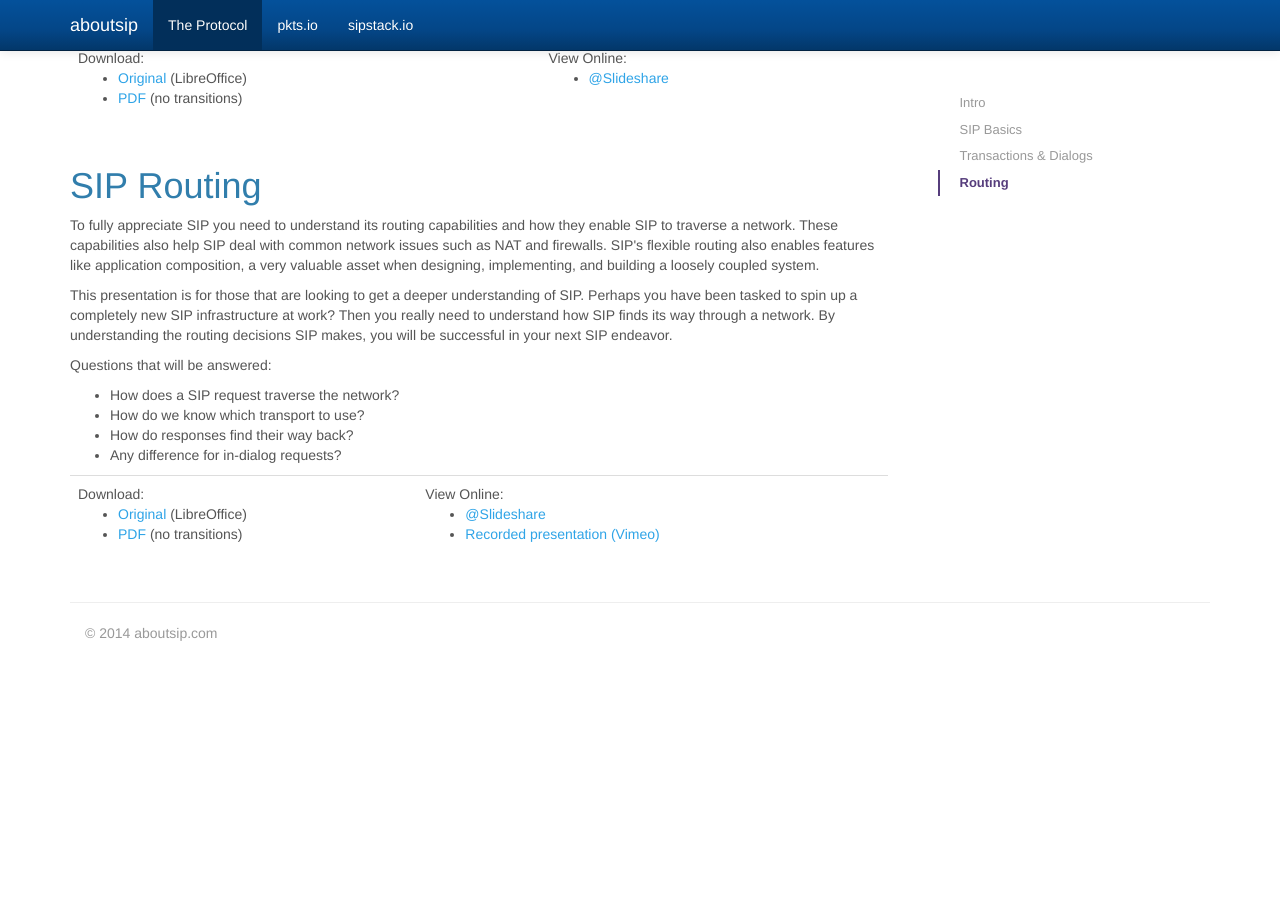
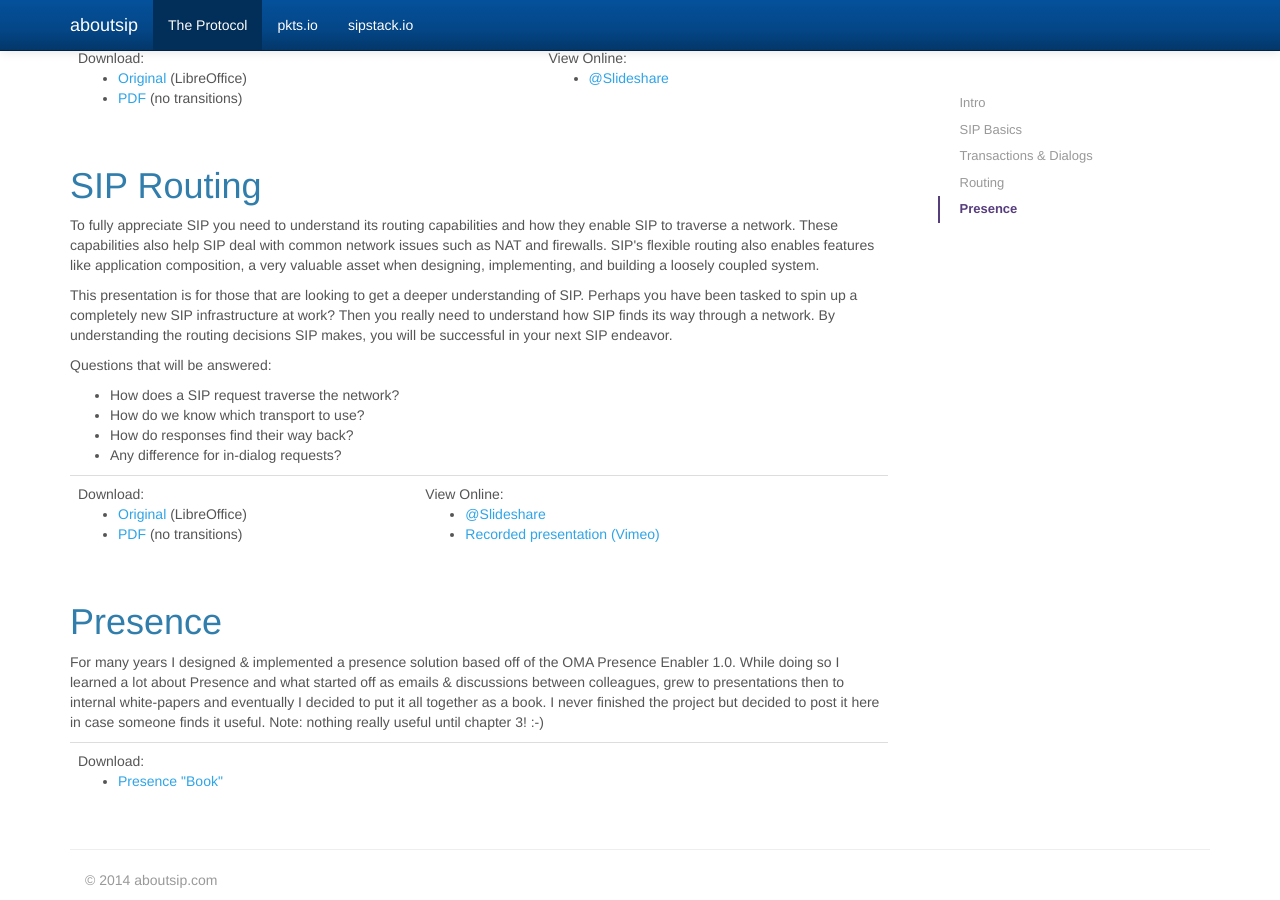
Before and after one commit to aboutsip/aboutsip.github.io, a Jekyll site: the page built from sip.html, in a window 1280 px wide and 900 px high, scrolled down 887 px. Built offline with Jekyll 4.4.1, drawn with Linux system fonts in a browser that asks for light colours; Markdown is read by kramdown in place of the engine named in the settings; before the commit the page ends 1540 px from its top, so only the background shows below that.

Commit message:
added my so-called book about presence in case anyone would be interested

```diff
--- a/_includes/sip.html
+++ b/_includes/sip.html
@@ -5,6 +5,7 @@
          <li><a href="#sipBasics">SIP Basics</a></li>
          <li><a href="#transactionsAndDialogs">Transactions &amp; Dialogs</a></li>
          <li><a href="#routing">Routing</a></li>
+         <li><a href="#presence">Presence</a></li>
       </ul>
    </div>
 </div>
--- a/sip.html
+++ b/sip.html
@@ -142,5 +142,32 @@ View Online:
 </p>
         </div><!--/SIP Routing-->
 
+
+         <!--  Presence -->
+         <div class="anchor col-xs-12" id="presence">
+<h1>Presence</h1>
+<p>
+For many years I designed &amp; implemented a presence solution based off of the OMA Presence Enabler 1.0. While doing so I learned a lot about Presence and what started off as emails &amp; discussions between colleagues, grew to presentations then to internal white-papers and eventually I decided to put it all together as a book. I never finished the project but decided to post it here in case someone finds it useful. Note: nothing really useful until chapter 3! :-)
+</p>
+
+<p>
+
+<table class="table">
+<tbody>
+  <tr>
+   <td>
+Download:
+<ul>
+<li><a href="/presence_book.pdf">Presence "Book"</a></li>
+</ul>
+   </td>
+   <td>
+   </td>
+  </tr>
+</tbody>
+</table>
+</p>
+        </div><!--/SIP Routing-->
+
    </div><!--/row-->
 </div><!--/span-->
```
Also changed, not shown: 1 other file.
